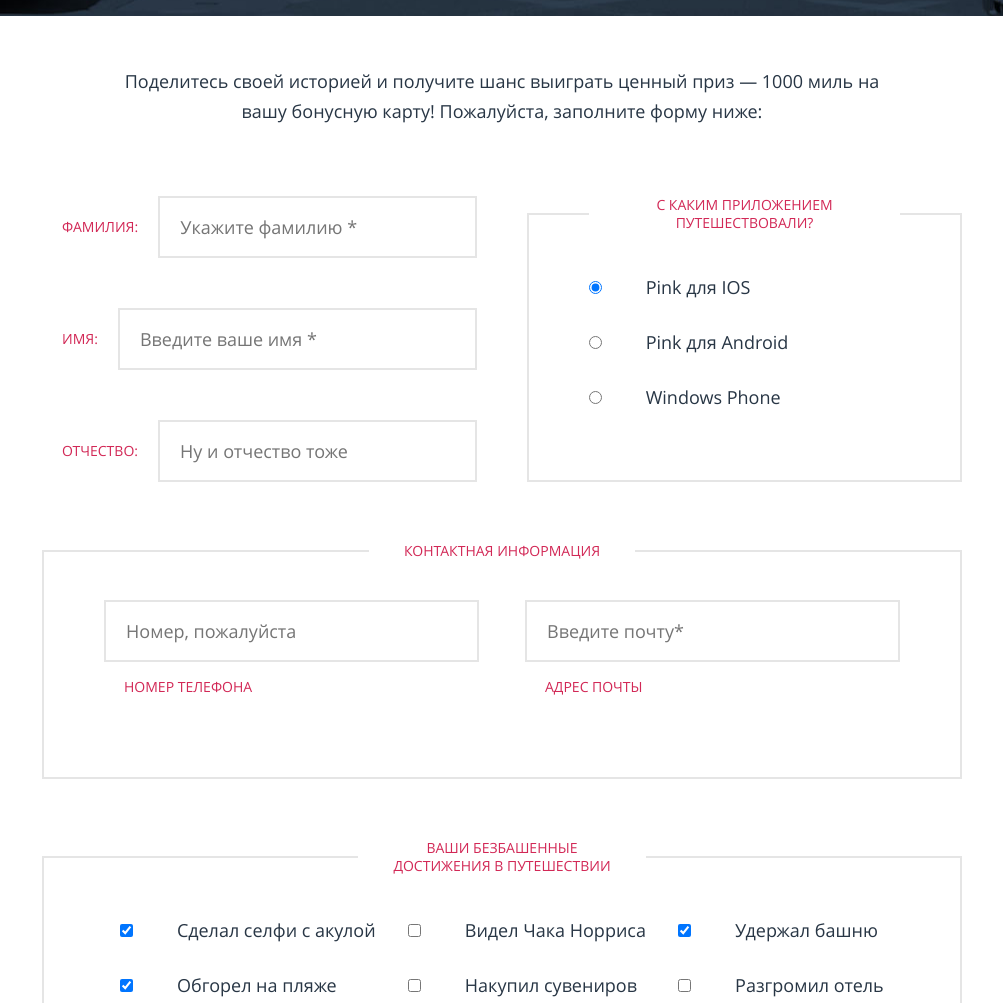
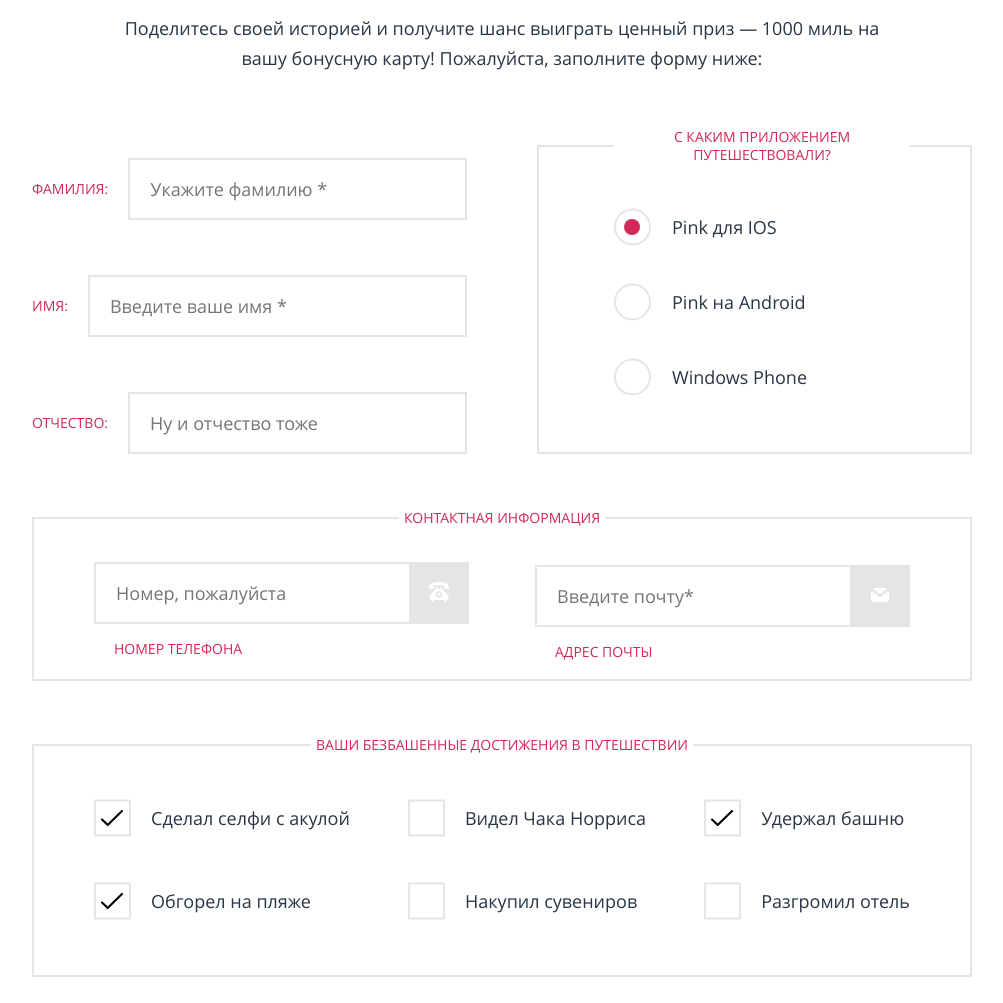
Before and after one commit to DrannikovVladimir/382731-pink, a website: page source/form.html in a window 1280 px wide. Shown: the part 474-1477 px from the top of the page, without its empty margins (138-1141 px from the left). Drawn offline with nearby package versions, Linux system fonts and the light colour scheme; files that its build step writes are made by us from their sources.

Commit message:
Доверстал элементы формы

```diff
--- a/source/form.html
+++ b/source/form.html
@@ -15,7 +15,7 @@
           <a class="page-header__logo-link" href="index.html">
             <img class="page-header__logo-image" src="http://placehold.it/150x100" width="75" height="22" alt="Логотип">
           </a>
-          <button class="page-header__toggle" type="button">Открыть меню</button>
+          <button class="page-header__toggle" type="button"><span class="visually-hidden">Открыть меню</span></button>
         </div>
 
         <nav class="main-nav">
@@ -38,7 +38,7 @@
     </div>
 
     <div class="main-intro">
-      <h1 class="main-intro__title">Конкурс на самое<br>безбашенное<br>путешествие с Пинк</h1>
+      <h1 class="main-intro__title">Конкурс на самое<br class="main-intro--br-none"><span class="main-intro--space-yes"> </span>безбашенное<br>путешествие с Пинк</h1>
     </div>
   </header>
 
@@ -67,30 +67,30 @@
           </div>
 
           <fieldset class="main-form__list-wrapper main-form__success">
-            <legend class="main-form__subtitle">Ваши безбашенные<br> достижения в путешествии</legend>
+            <legend class="main-form__subtitle">Ваши безбашенные достижения в путешествии</legend>
             <ul class="main-form__list">
               <li class="main-form__item">
-                <input class="main-form__checkbox-input" id="selfieShark" type="checkbox" name="shark" value="shark" checked>
+                <input class="visually-hidden main-form__checkbox-input" id="selfieShark" type="checkbox" name="shark" value="shark" checked>
                 <label class="main-form__checkbox-label" for="selfieShark">Сделал селфи с акулой</label>
               </li>
               <li class="main-form__item">
-                <input class="main-form__checkbox-input" id="burnBeach" type="checkbox" name="beach" value="beach" checked>
+                <input class="visually-hidden main-form__checkbox-input" id="burnBeach" type="checkbox" name="beach" value="beach" checked>
                 <label class="main-form__checkbox-label" for="burnBeach">Обгорел на пляже</label>
               </li>
               <li class="main-form__item">
-                <input class="main-form__checkbox-input" id="seeNorris" type="checkbox" name="norris" value="norris">
+                <input class="visually-hidden main-form__checkbox-input" id="seeNorris" type="checkbox" name="norris" value="norris">
                 <label class="main-form__checkbox-label" for="seeNorris">Видел Чака Норриса</label>
               </li>
               <li class="main-form__item">
-                <input class="main-form__checkbox-input" id="buySouvenir" type="checkbox" name="souvenir" value="souvenir">
+                <input class="visually-hidden main-form__checkbox-input" id="buySouvenir" type="checkbox" name="souvenir" value="souvenir">
                 <label class="main-form__checkbox-label" for="buySouvenir">Накупил сувениров</label>
               </li>
               <li class="main-form__item">
-                <input class="main-form__checkbox-input" id="keepTower" type="checkbox" name="tower" value="tower" checked>
+                <input class="visually-hidden main-form__checkbox-input" id="keepTower" type="checkbox" name="tower" value="tower" checked>
                 <label class="main-form__checkbox-label" for="keepTower">Удержал башню</label>
               </li>
               <li class="main-form__item">
-                <input class="main-form__checkbox-input" id="smashHotel" type="checkbox" name="hotel" value="hotel">
+                <input class="visually-hidden main-form__checkbox-input" id="smashHotel" type="checkbox" name="hotel" value="hotel">
                 <label class="main-form__checkbox-label" for="smashHotel">Разгромил отель</label>
               </li>
             </ul>
@@ -99,11 +99,11 @@
           <fieldset class="main-form__list-wrapper main-form__user-contacts">
             <legend class="main-form__subtitle">Контактная информация</legend>
             <ul class="main-form__list">
-              <li class="main-form__item">
+              <li class="main-form__item main-form__item-phone">
                 <label class="main-form__label" for="userPhone">Номер телефона</label>
                 <input class="main-form__input" id="userPhone" type="text" placeholder="Номер, пожалуйста">
               </li>
-              <li class="main-form__item">
+              <li class="main-form__item main-form__item-email">
                 <label class="main-form__label" for="userEmail">Адрес почты</label>
                 <input class="main-form__input" id="userEmail" type="text" placeholder="Введите почту*">
               </li>
@@ -114,15 +114,15 @@
             <legend class="main-form__subtitle">С каким приложением путешествовали?</legend>
             <ul class="main-form__list">
               <li class="main-form__item">
-                <input class="main-form__radio-input" id="radioIos" type="radio" name="value-os" value="ios" checked>
+                <input class="visually-hidden main-form__radio-input" id="radioIos" type="radio" name="value-os" value="ios" checked>
                 <label  class="main-form__radio-label" for="radioIos">Pink для IOS</label>
               </li>
               <li class="main-form__item">
-                <input class="main-form__radio-input" id="radioAndroid" type="radio" name="value-os" value="android">
-                <label  class="main-form__radio-label" for="radioAndroid">Pink для Android</label>
+                <input class="visually-hidden main-form__radio-input" id="radioAndroid" type="radio" name="value-os" value="android">
+                <label  class="main-form__radio-label" for="radioAndroid">Pink на Android</label>
               </li>
               <li class="main-form__item">
-                <input class="main-form__radio-input" id="radioWindows" type="radio" name="value-os" value="windows">
+                <input class="visually-hidden main-form__radio-input" id="radioWindows" type="radio" name="value-os" value="windows">
                 <label  class="main-form__radio-label" for="radioWindows">Windows Phone</label>
               </li>
             </ul>
@@ -130,7 +130,7 @@
 
           <fieldset class="main-form__message main-form__emotions">
             <legend class="main-form__subtitle">Опишите свои эмоции</legend>
-            <textarea class="main-form__textarea" rows="5" name="message" placeholder="Можно прям в красках, не стесняясь в выражениях"></textarea>
+            <textarea class="main-form__textarea" rows="4" name="message" placeholder="Можно прям в красках, не стесняясь в выражениях"></textarea>
           </fieldset>
 
           <div class="main-form__wrapper-button">
--- a/source/less/blocks/form.less
+++ b/source/less/blocks/form.less
@@ -1,7 +1,8 @@
 .form__wrapper {
   width: 320px;
   margin: 0 auto;
-  padding: 50px 20px;
+  margin-bottom: 60px;
+  padding-top: 91px;
 }
 
 .form-wrapper__decription {
@@ -17,11 +18,39 @@
 @media (min-width: 660px) {
   .form__wrapper {
     width: 660px;
+    padding-left: 20px;
+    padding-right: 20px;
+  }
+
+  .form-wrapper__decription {
+    max-width: 500px;
+    margin: 0 auto;
+    margin-bottom: 70px;
+
+    .other-text();
+
+    span {
+      display: block;
+    }
   }
 }
 
 @media (min-width: 960px) {
   .form__wrapper {
     width: 960px;
+    padding-right: 10px;
+    padding-left: 10px;
+  }
+
+  .form-wrapper__decription {
+    max-width: 780px;
+    margin: 0 auto;
+    margin-bottom: 55px;
+
+    .other-text();
+
+    span {
+      display: inline;
+    }
   }
 }
--- a/source/less/blocks/intro.less
+++ b/source/less/blocks/intro.less
@@ -97,6 +97,7 @@
     background-image: url("../img/iphone-hand-desktop@1x.png");
     background-position: right -100px bottom;
   }
+
   .intro__wrapper {
     width: 960px;
   }
--- a/source/less/blocks/main-form.less
+++ b/source/less/blocks/main-form.less
@@ -26,7 +26,6 @@
 .main-form__label {
   display: block;
   margin-bottom: 10px;
-  padding-left: 20px;
 
   .main-text(14px, 30px);
   color: @accent-color;
@@ -42,8 +41,10 @@
 }
 
 .main-form__subtitle {
-  padding-left: 35px;
-  padding-right: 35px;
+  display: block;
+
+  padding-left: 5px;
+  padding-right: 5px;
 
   .main-text(14px, 18px);
   text-transform: uppercase;
@@ -53,8 +54,72 @@
 
 .main-form__checkbox-label,
 .main-form__radio-label {
-  padding-left: 40px;
+  position: relative;
+
+  padding-left: 58px;
   .other-text();
+}
+
+.main-form__checkbox-input + label::before {
+  content: "";
+
+  position: absolute;
+  left: 0;
+  top: 50%;
+  transform: translateY(-50%);
+
+  display: block;
+  width: 37px;
+  height: 37px;
+
+  border: 2px solid @border-color;
+  border-radius: 1px;
+}
+
+.main-form__checkbox-input:checked + label::after {
+  content: "";
+
+  position: absolute;
+  left: 7px;
+  top: 50%;
+  transform: translateY(-50%);
+
+  display: block;
+  width: 22px;
+  height: 16px;
+  background-image: url("../img/icon-yes.svg");
+}
+
+.main-form__radio-input + label::before {
+  content: "";
+
+  position: absolute;
+  left: 0;
+  top: 50%;
+  transform: translateY(-50%);
+
+  display: block;
+  width: 37px;
+  height: 37px;
+
+  border: 2px solid @border-color;
+  border-radius: 20px;
+}
+
+.main-form__radio-input:checked + label::after {
+  content: "";
+
+  position: absolute;
+  left: 10px;
+  top: 50%;
+  transform: translateY(-50%);
+
+  display: block;
+  width: 16px;
+  height: 16px;
+  border-radius: 10px;
+
+  background-color: @accent-color;
 }
 
 .main-form__message {
@@ -91,18 +156,6 @@
     flex-direction: column;
   }
 
-  .form-wrapper__decription {
-    max-width: 500px;
-    margin: 0 auto;
-    margin-bottom: 70px;
-
-    .other-text();
-
-    span {
-      display: block;
-    }
-  }
-
   .main-form__list-wrapper {
     padding: 40px 60px;
 
@@ -110,6 +163,7 @@
   }
 
   .main-form__user-date {
+    margin-bottom: 55px;
     padding: 0;
     order: 1;
 
@@ -119,7 +173,7 @@
       display: flex;
       align-items: center;
 
-      margin-bottom: 50px;
+      margin-bottom: 55px;
     }
 
     .main-form__item:last-child {
@@ -133,38 +187,110 @@
   }
 
   .main-form__app {
+    margin-bottom: 57px;
+    padding-top: 50px;
+    padding-bottom: 58px;
     order: 2;
+
+    .main-form__item {
+      margin-bottom: 45px;
+
+      &:last-child {
+        margin-bottom: 0;
+      }
+    }
   }
 
   .main-form__user-contacts {
+    margin-bottom: 55px;
+    padding-top: 37px;
+    padding-bottom: 18px;
     order: 3;
 
     .main-form__item {
+      position: relative;
+
       display: flex;
       flex-direction: column-reverse;
+
+      margin-bottom: 20px;
+
+      &:last-child {
+        margin-bottom: 0;
+      }
+
+      &::before {
+        content: "";
+
+        position: absolute;
+        right: 0;
+        top: 0;
+
+        display: block;
+        width: 60px;
+        height: 60px;
+
+        background-color: @border-color;
+
+        background-repeat: no-repeat;
+        background-position: center;
+      }
+
+      .main-form__label {
+        padding-left: 20px;
+      }
     }
 
     .main-form__input {
       margin-bottom: 10px;
+      padding-right: 80px;
+    }
+
+    .main-form__item-phone::before {
+      background-image: url("../img/icon-phone.svg");
+    }
+
+    .main-form__item-email::before {
+      background-image: url("../img/icon-mail.svg");
     }
   }
 
   .main-form__success {
+    margin-bottom: 57px;
+    padding-top: 50px;
+    padding-bottom: 52px;
     order: 4;
+
+    .main-form__item {
+      margin-bottom: 52px;
+
+      &:last-child {
+        margin-bottom: 0;
+      }
+    }
   }
 
   .main-form__emotions {
-    padding: 40px 60px;
+    margin-bottom: 66px;
+    padding-top: 37px;
+    padding-right: 55px;
+    padding-bottom: 45px;
+    padding-left: 57px;
+
 
     order: 5;
 
     .other-text();
 
     border: 2px solid @border-color;
+
+    .main-form__textarea {
+      min-height: 192px;
+    }
   }
 
   .main-form__textarea {
-    padding: 18px 15px;
+    padding: 18px 15px 23px;
   }
 
   .main-form__wrapper-button {
@@ -186,32 +312,38 @@
     justify-content: space-between;
   }
 
-  .form-wrapper__decription {
-    max-width: 780px;
-    margin: 0 auto;
-    margin-bottom: 70px;
-
-    .other-text();
-
-    span {
-      display: inline;
-    }
-  }
-
   .main-form__list-wrapper {
-    margin-bottom: 60px;
+    margin-bottom: 55px;
   }
 
   .main-form__user-date {
-    flex-basis: 435px;
+    width: 435px;
+    padding-top: 30px;
   }
 
   .main-form__app {
     flex-basis: 435px;
+    padding-top: 48px;
+    padding-bottom: 58px;
+    padding-left: 75px;
+
+    .main-form__item {
+      margin-bottom: 45px;
+
+      &:last-child {
+        margin-bottom: 0;
+      }
+    }
   }
 
   .main-form__user-contacts {
     flex-basis: 100%;
+    padding-top: 35px;
+    padding-bottom: 0;
+
+    .main-form__item {
+      margin-bottom: 5px;
+    }
 
     .main-form__list {
       display: flex;
@@ -226,23 +358,44 @@
 
   .main-form__emotions {
     flex-basis: 100%;
+    padding-top: 35px;
+    padding-bottom: 38px;
+    margin-bottom: 63px;
+
+    .main-form__textarea {
+      min-height: 125px;
+    }
   }
 
   .main-form__success {
     flex-basis: 100%;
 
-    padding: 40px 60px;
+    padding: 49px 31px 42px;
+
+    .main-form__checkbox-label {
+      padding-left: 57px;
+    }
 
     .main-form__list {
       display: flex;
       flex-direction: column;
       flex-wrap: wrap;
       align-content: space-around;
+      justify-content: space-between;
       height: 130px;
+    }
+
+    .main-form__item {
+      margin-bottom: 17px;
+
+      &:last-child {
+        margin-bottom: 17px;
+      }
     }
   }
 
   .main-form__wrapper-button {
     flex-basis: 100%;
+    margin-bottom: 10px;
   }
 }
```
Also changed, not shown: source/index.html (+1 -1 lines), source/less/blocks/main-intro.less (+25 -1 lines), source/less/blocks/page-header.less (+18 -0 lines), source/photo.html (+1 -1 lines).
